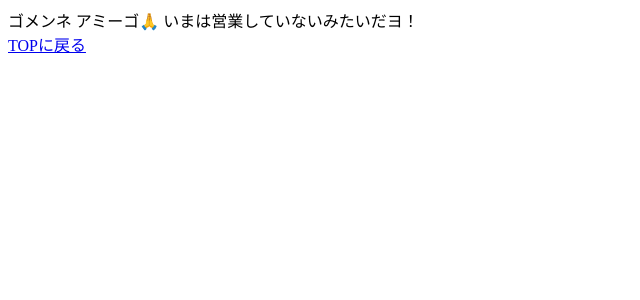
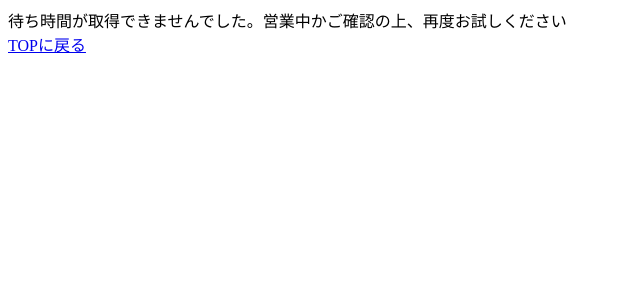
Before and after one commit to Kensuke-code/spin_the_magic_frontend, a Nuxt app: page /sorry in a window 1280 px wide. Shown: the top 300 px of the page, without its empty margins (0-640 px from the left). Built offline with nearby package versions, Linux system fonts and the light colour scheme.

Commit message:
sorryページの文言変更

```diff
--- a/pages/sorry.vue
+++ b/pages/sorry.vue
@@ -1,6 +1,6 @@
 <template>
   <div>
-    <div>ゴメンネ アミーゴ🙏 いまは営業していないみたいだヨ！</div>
+    <div>待ち時間が取得できませんでした。営業中かご確認の上、再度お試しください</div>
     <NuxtLink to="/">TOPに戻る</NuxtLink>
   </div>
 </template>
```
